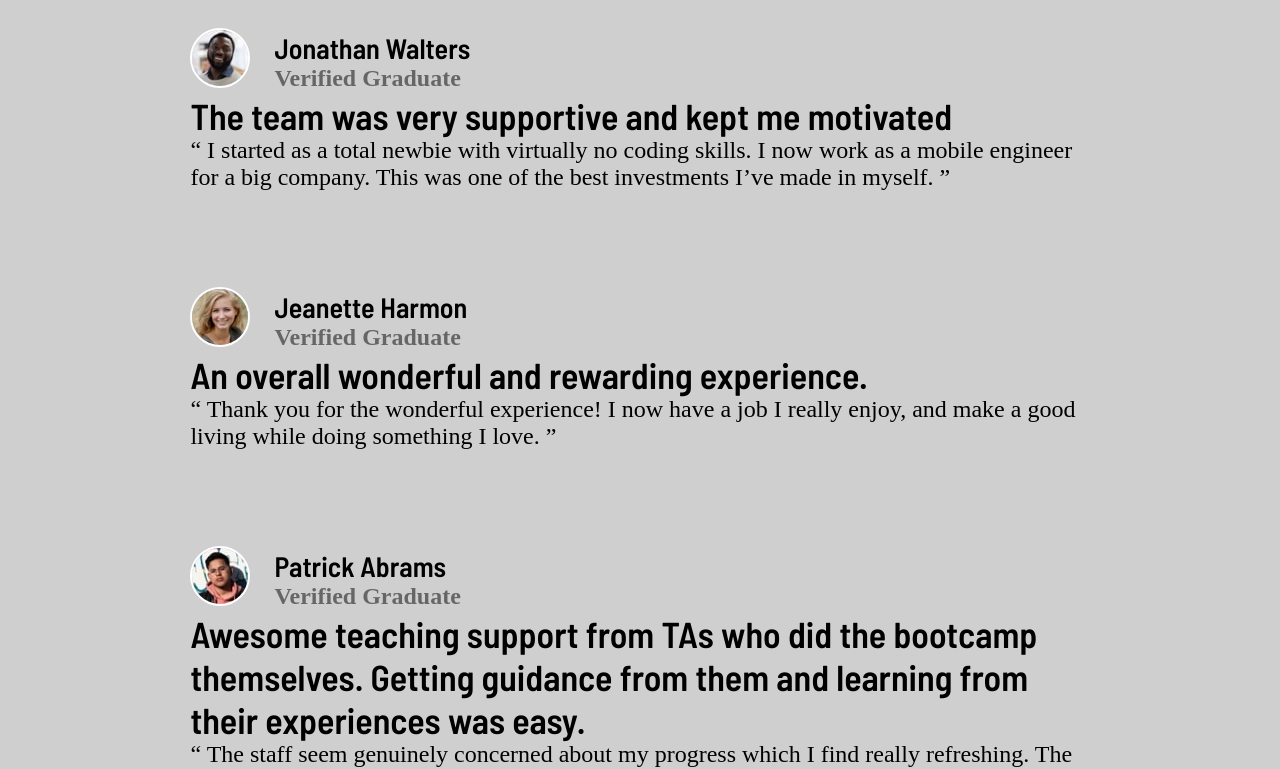
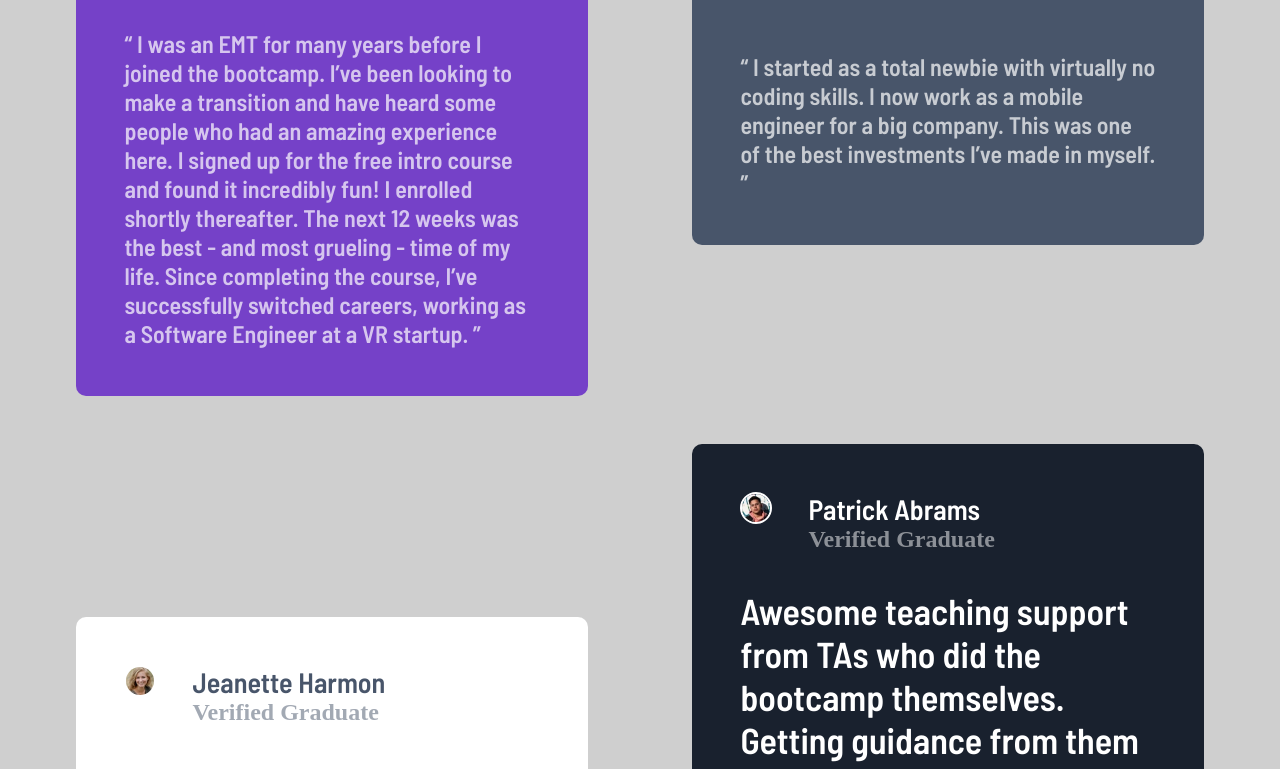
Before and after one commit to zastar23/testimonials-grid-section-main, a plain HTML site: page index.html in a window 1280 px wide. Shown: the part 470-1239 px from the top of the page. Drawn offline with Linux system fonts and the light colour scheme.

Commit message:
Visuals done.

```diff
--- a/index.html
+++ b/index.html
@@ -19,95 +19,95 @@
 </head>
 <body>
     <main class="main">
-        <article class="card">
+        <article class="card background__accent__purple">
           <div class="flex">
               <div class="img__div">
                   <img src="images/image-daniel.jpg" alt="icon">
           </div>
               <div class="title__div">
-                  <h3>Daniel Clifford</h3>
-                  <h4>Verified Graduate</h4>
+                  <h3 class="color__accent__light">Daniel Clifford</h3>
+                  <h4 class="color__accent__light">Verified Graduate</h4>
             </div>
           </div>
           <div class="text__container">
-              <h2>I received a job offer mid-course, and the subjects I learned were current, if not more so,
+              <h2 class="color__accent__light">I received a job offer mid-course, and the subjects I learned were current, if not more so,
               in the company I joined. I honestly feel I got every penny’s worth.</h2>
 
-              <p>“ I was an EMT for many years before I joined the bootcamp. I’ve been looking to make a
+              <p class="color__accent__light">“ I was an EMT for many years before I joined the bootcamp. I’ve been looking to make a
               transition and have heard some people who had an amazing experience here. I signed up
               for the free intro course and found it incredibly fun! I enrolled shortly thereafter.
               The next 12 weeks was the best - and most grueling - time of my life. Since completing
               the course, I’ve successfully switched careers, working as a Software Engineer at a VR startup. ”</p>
         </div>
         </article>
-        <article class="card">
+        <article class="card background__accent__gray">
           <div class="flex">
               <div class="img__div">
                   <img src="images/image-jonathan.jpg" alt="icon">
               </div>
               <div class="title__div">
-                  <h3>Jonathan Walters</h3>
-                  <h4>Verified Graduate</h4>
+                  <h3 class="color__accent__light">Jonathan Walters</h3>
+                  <h4 class="color__accent__light">Verified Graduate</h4>
               </div>
           </div>
           <div class="text__container">
-              <h2>The team was very supportive and kept me motivated</h2>
+              <h2 class="color__accent__light">The team was very supportive and kept me motivated</h2>
 
-              <p>“ I started as a total newbie with virtually no coding skills. I now work as a mobile engineer
+              <p class="color__accent__light">“ I started as a total newbie with virtually no coding skills. I now work as a mobile engineer
               for a big company. This was one of the best investments I’ve made in myself. ”</p>
         </div>
         </article>
-        <article class="card">
+        <article class="card light__background">
           <div class="flex">
               <div class="img__div">
                   <img src="images/image-jeanette.jpg" alt="icon">
               </div>
               <div class="title__div">
-                  <h3>Jeanette Harmon</h3>
-                  <h4>Verified Graduate</h4>
+                  <h3 class="color__accent__dark">Jeanette Harmon</h3>
+                  <h4 class="color__accent__dark">Verified Graduate</h4>
               </div>
         </div>
           <div class="text__container">
-              <h2>An overall wonderful and rewarding experience.</h2>
+              <h2 class="color__accent__dark">An overall wonderful and rewarding experience.</h2>
 
-              <p>“ Thank you for the wonderful experience! I now have a job I really enjoy, and make a good living
+              <p class="color__accent__dark">“ Thank you for the wonderful experience! I now have a job I really enjoy, and make a good living
               while doing something I love. ”</p>
           </div>
         </article>
-        <article class="card">
+        <article class="card dark__background">
           <div class="flex">
               <div class="img__div">
                   <img src="images/image-patrick.jpg" alt="icon">
               </div>
               <div class="title__div">
-                  <h3>Patrick Abrams</h3>
-                  <h4>Verified Graduate</h4>
+                  <h3 class="color__accent__light">Patrick Abrams</h3>
+                  <h4 class="color__accent__light">Verified Graduate</h4>
               </div>
           </div>
           <div class="text__container">
-              <h2>Awesome teaching support from TAs who did the bootcamp themselves. Getting guidance from them and
+              <h2 class="color__accent__light">Awesome teaching support from TAs who did the bootcamp themselves. Getting guidance from them and
               learning from their experiences was easy.</h2>
 
-              <p>“ The staff seem genuinely concerned about my progress which I find really refreshing. The program
+              <p class="color__accent__light">“ The staff seem genuinely concerned about my progress which I find really refreshing. The program
               gave me the confidence necessary to be able to go out in the world and present myself as a capable
               junior developer. The standard is above the rest. You will get the personal attention you need from
               an incredible community of smart and amazing people. ”</p>
           </div>
         </article>
-        <article class="card">
+        <article class="card light__background">
           <div class="flex">
               <div class="img__div">
                   <img src="images/image-kira.jpg" alt="icon">
               </div>
               <div class="title__div">
-                  <h3>Kira Whittle</h3>
-                  <h4>Verified Graduate</h4>
+                  <h3 class="color__accent__dark">Kira Whittle</h3>
+                  <h4 class="color__accent__dark">Verified Graduate</h4>
               </div>
           </div>
             <div class="text__container">
-                <h2>Such a life-changing experience. Highly recommended!</h2>
+                <h2 class="color__accent__dark">Such a life-changing experience. Highly recommended!</h2>
 
-                <p>“ Before joining the bootcamp, I’ve never written a line of code. I needed some structure from
+                <p class="color__accent__dark">“ Before joining the bootcamp, I’ve never written a line of code. I needed some structure from
                 professionals who can help me learn programming step by step. I was encouraged to enroll by a former
                 student of theirs who can only say wonderful things about the program. The entire curriculum and staff
                 did not disappoint. They were very hands-on and I never had to wait long for assistance. The agile team
--- a/style.css
+++ b/style.css
@@ -28,6 +28,7 @@ body {
 }
 
 img {
+    width: 2rem;
     border-radius: 40px;
     border: 2px solid #fff
 }
@@ -35,6 +36,7 @@ img {
 h2 {
     font-family: 'Barlow Semi Condensed', sans-serif;
     font-weight: 600;
+    margin-top: 1em;
 }
 
 h3 {
@@ -46,6 +48,12 @@ h4 {
     opacity: 50%;
 }
 
+p {
+    opacity: 70%;
+    margin-top: 2em;
+    font-family: 'Barlow Semi Condensed', sans-serif;
+}
+
 .main {
     display: grid;
     gap: 2em;
@@ -53,16 +61,48 @@ h4 {
 }
 
 .card {
-    width: 80%;
+    width: 90%;
     margin: auto;
-    padding: 1em;
+    padding: 2em;
+    border-radius: 10px;
 }
 
 .flex {
     display: flex;
-    gap: 1em;
+    gap: 1.5em;
 }
 
 .title__div {
-    align-self: center;
+    align-self: flex-start;
 }
+
+.background__accent__purple {
+    background-color: var(--moderate_violet);
+}
+
+.background__accent__gray {
+    background-color: var(--gray_blue);
+}
+
+.dark__background {
+    background-color: var(--black_blue);
+}
+
+.light__background {
+    background-color: #fff;
+}
+
+.color__accent__light {
+    color: white;
+}
+
+.color__accent__dark {
+    color: var(--gray_blue);
+}
+
+@media (min-width: 700px) {
+    .main {
+        grid-template-columns: 1fr 1fr;
+    }
+
+}
```
